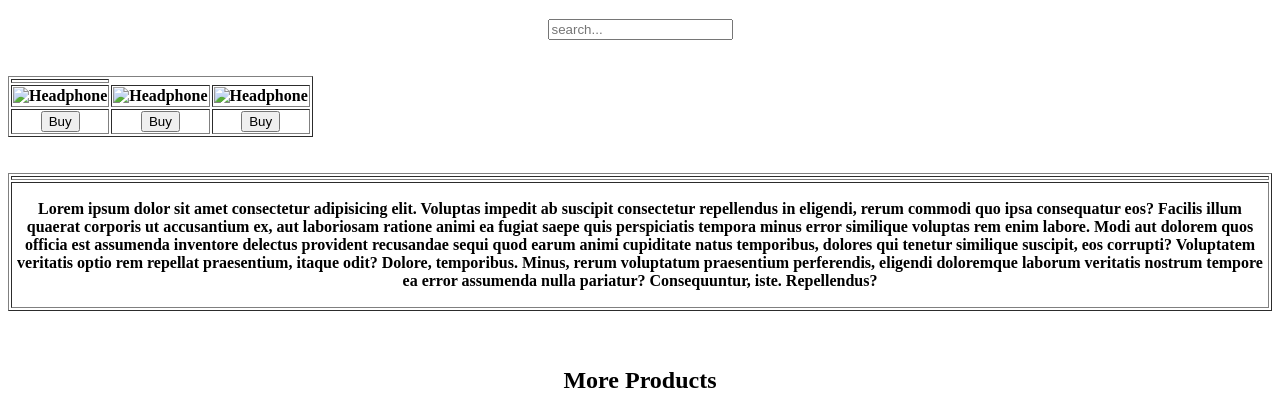
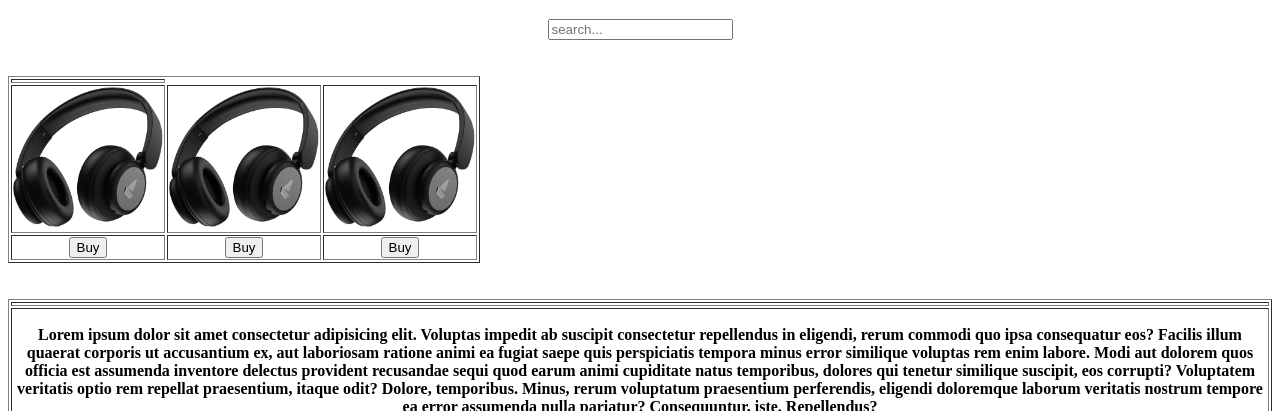
Before and after one commit to aravindkrishnan2004/Small-E-commerce, a plain HTML site: page index.html in a window 1280 px wide. Shown: the part 61-472 px from the top of the page. Drawn offline with Linux system fonts and the light colour scheme.

Commit message:
Update index.html

```diff
--- a/index.html
+++ b/index.html
@@ -19,13 +19,13 @@
             <th>
                 <tr>
                     <th>
-                    <img src="./img/c-d-x-PDX_a_82obo-unsplash.jpg" alt="Headphone" width="80%">
+                    <img src="headset.jpg" width="150">
                 </th>
                 <th>
-                    <img src="./img/c-d-x-PDX_a_82obo-unsplash.jpg" alt="Headphone" width="80%">
+                     <img src="headset.jpg" width="150">
                 </th>
                 <th>
-                    <img src="./img/c-d-x-PDX_a_82obo-unsplash.jpg" alt="Headphone" width="80%">
+                      <img src="headset.jpg" width="150">
                 </th>
                 </tr>
             </th>
```
